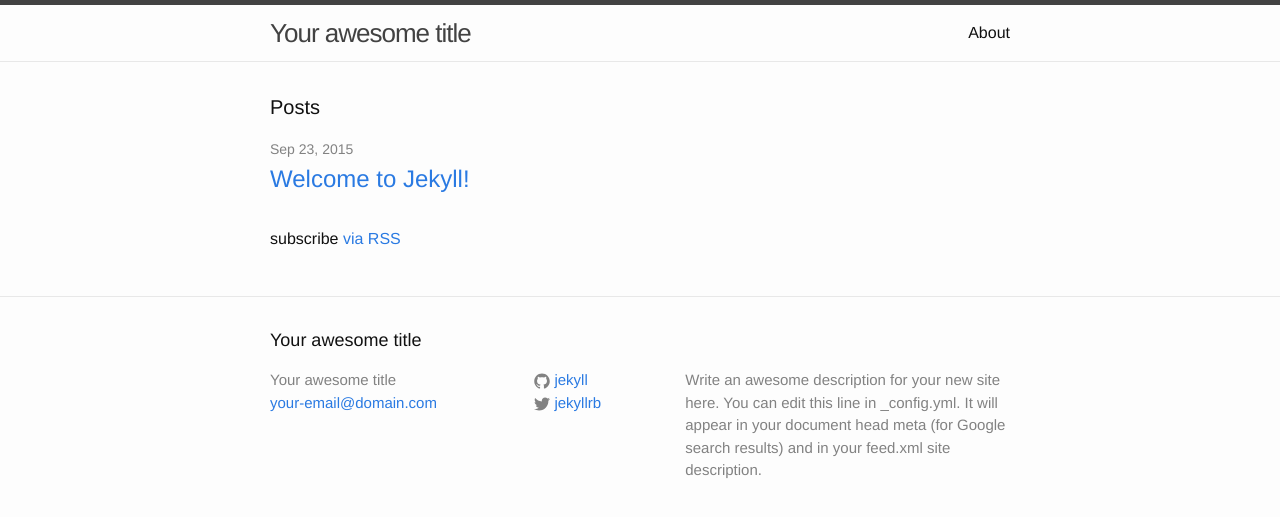
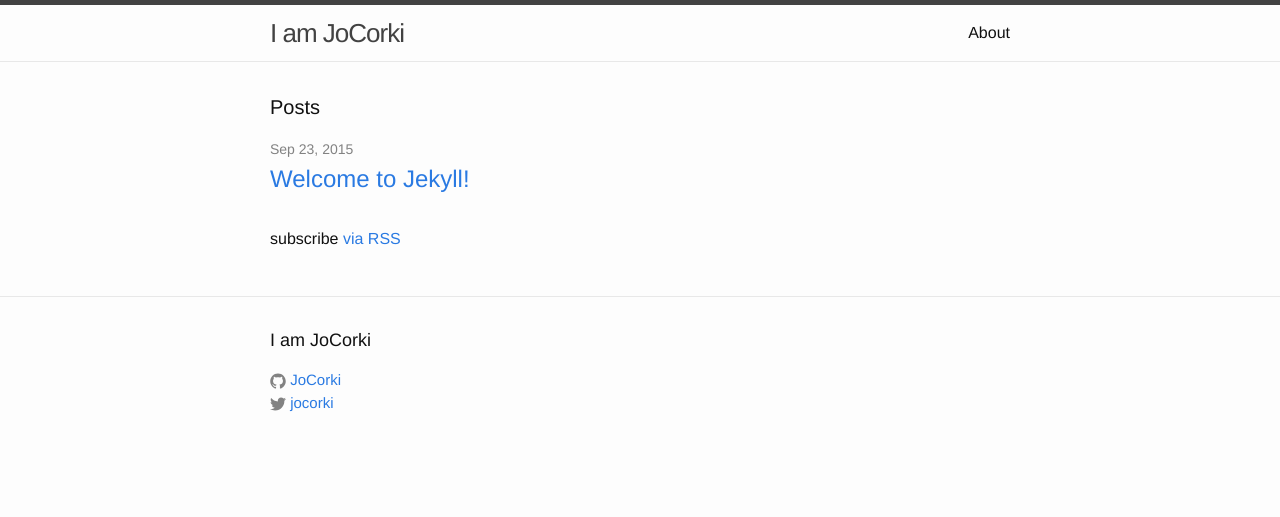
Before and after one commit to jocorki/jocorki.github.io, a Jekyll site: the page built from index.html, in a window 1280 px wide. Shown: the top 517 px of the page. Built offline with Jekyll 4.4.1, drawn with Linux system fonts in a browser that asks for light colours.

Commit message:
update config with accurate info and remove unused tags from footer

```diff
--- a/_config.yml
+++ b/_config.yml
@@ -1,14 +1,14 @@
 # Site settings
-title: Your awesome title
-email: your-email@domain.com
-description: > # this means to ignore newlines until "baseurl:"
-  Write an awesome description for your new site here. You can edit this
-  line in _config.yml. It will appear in your document head meta (for
-  Google search results) and in your feed.xml site description.
+title: I am JoCorki
+# email: your-email@domain.com
+# description: > # this means to ignore newlines until "baseurl:"
+#   Write an awesome description for your new site here. You can edit this
+#   line in _config.yml. It will appear in your document head meta (for
+#   Google search results) and in your feed.xml site description.
 baseurl: "" # the subpath of your site, e.g. /blog/
-url: "http://yourdomain.com" # the base hostname & protocol for your site
-twitter_username: jekyllrb
-github_username:  jekyll
+url: "http://jocorki.github.io" # the base hostname & protocol for your site
+twitter_username: jocorki
+github_username:  JoCorki
 
 # Build settings
 markdown: kramdown
--- a/_includes/footer.html
+++ b/_includes/footer.html
@@ -5,12 +5,12 @@
     <h2 class="footer-heading">{{ site.title }}</h2>
 
     <div class="footer-col-wrapper">
-      <div class="footer-col  footer-col-1">
+<!--       <div class="footer-col  footer-col-1">
         <ul class="contact-list">
           <li>{{ site.title }}</li>
           <li><a href="mailto:{{ site.email }}">{{ site.email }}</a></li>
         </ul>
-      </div>
+      </div> -->
 
       <div class="footer-col  footer-col-2">
         <ul class="social-media-list">
```
